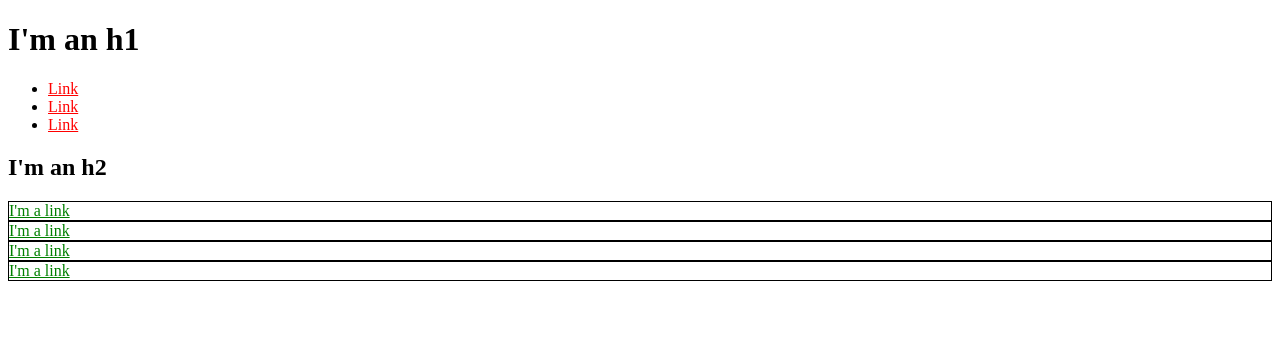
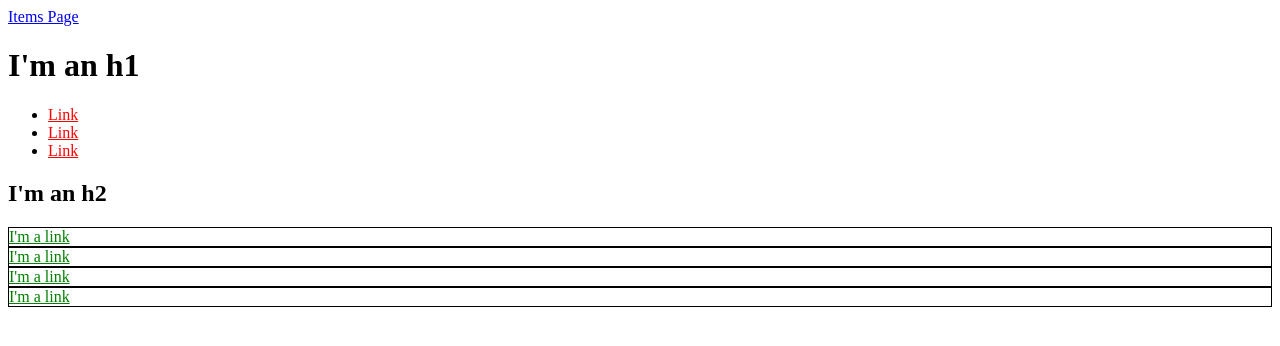
Before and after one commit to dddfraser/github.io, a plain HTML site: page index.html in a window 1280 px wide. Drawn offline with Linux system fonts and the light colour scheme.

Commit message:
Added links

```diff
--- a/index.html
+++ b/index.html
@@ -4,6 +4,7 @@
     <title>Test Page: Don't Panic</title>
     <meta charset="utf-8">
   </head>
+  <a href="dddfraser.github.io/Items.html">Items Page</a>
   <body>
     <h1>I'm an h1</h1>
     <ul>
```
Also changed, not shown: Items.html (+4 -2 lines).
